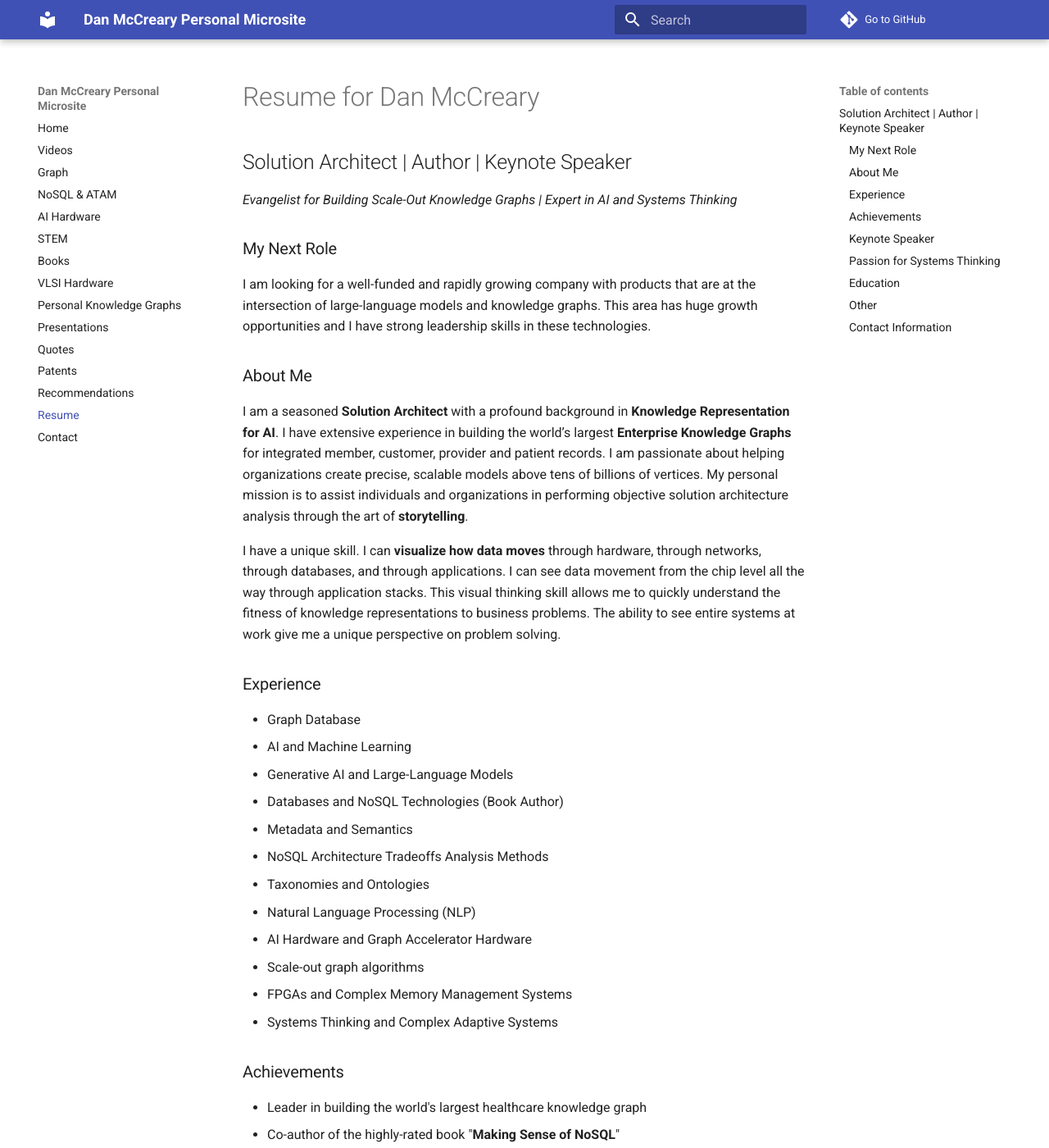
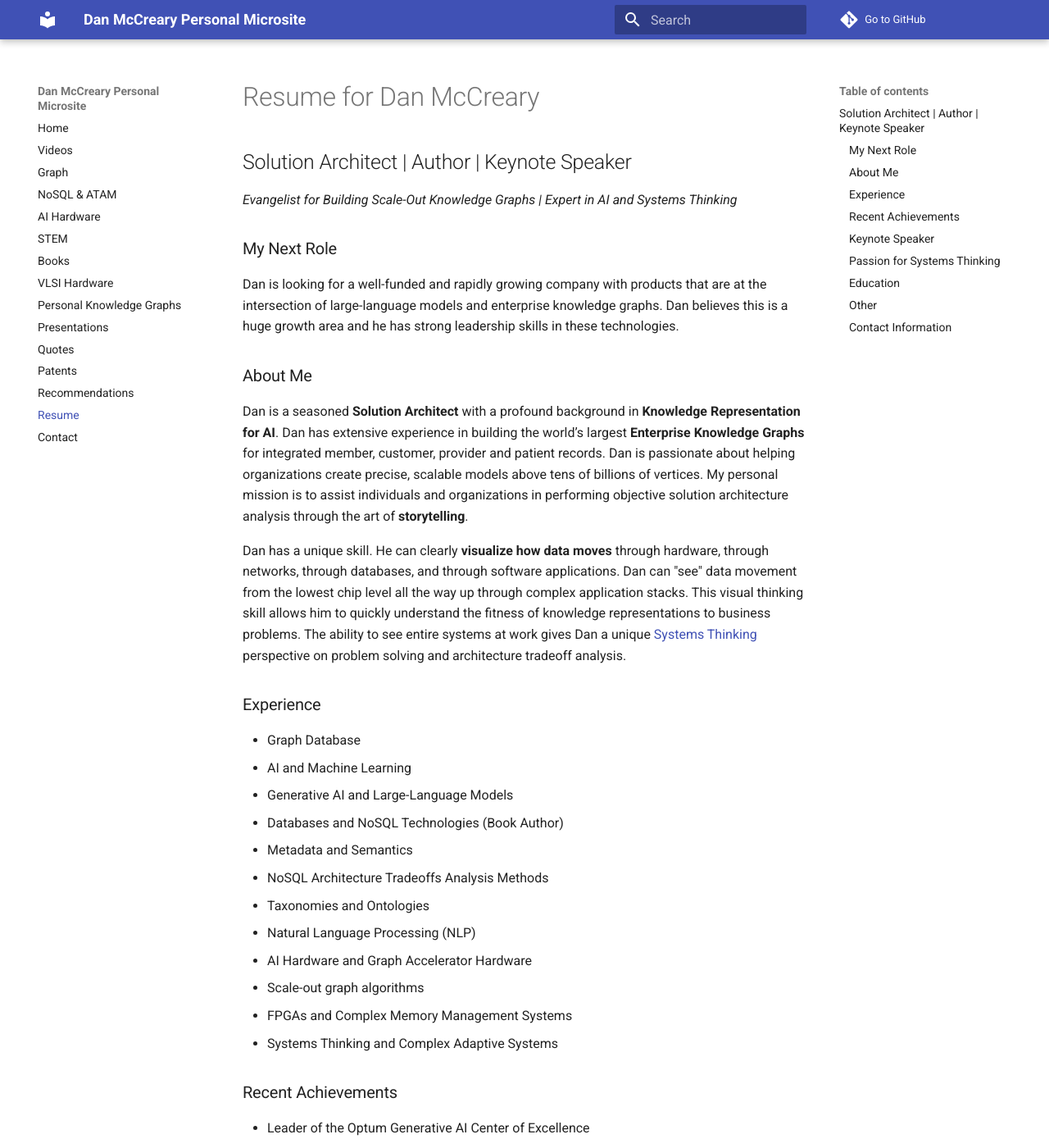
Before and after one commit to dmccreary/dmccreary, an MkDocs documentation site: the page built from docs/resume.md, in a window 1280 px wide and 1400 px high. Shown: the whole window at 82% size. Built offline with MkDocs 1.6.1 and Material for MkDocs 9.7.7, drawn with Linux system fonts in a browser that asks for light colours; comment, search, counter and statistics services are not loaded; some of the changed text lies outside the part shown.

Commit message:
updating content

```diff
--- a/docs/resume.md
+++ b/docs/resume.md
@@ -6,15 +6,15 @@
 
 ### My Next Role
 
-I am looking for a well-funded and rapidly growing company with products that are at the intersection of large-language models and knowledge graphs.  This area has huge growth opportunities and I have strong leadership skills in these technologies.
+Dan is looking for a well-funded and rapidly growing company with products that are at the intersection of large-language models and enterprise knowledge graphs.  Dan believes this is a huge growth area and he has strong leadership skills in these technologies.
 
 ### About Me
 
-I am a seasoned **Solution Architect** with a profound background in **Knowledge Representation for AI**. I have extensive experience in building the world’s largest **Enterprise Knowledge Graphs** for integrated member, customer, provider and patient records. I am passionate about helping organizations create precise, scalable models above tens of billions of vertices. My personal mission is to assist individuals and organizations in performing objective solution architecture analysis through the art of **storytelling**.
+Dan is a seasoned **Solution Architect** with a profound background in **Knowledge Representation for AI**. Dan has extensive experience in building the world’s largest **Enterprise Knowledge Graphs** for integrated member, customer, provider and patient records. Dan is passionate about helping organizations create precise, scalable models above tens of billions of vertices. My personal mission is to assist individuals and organizations in performing objective solution architecture analysis through the art of **storytelling**.
 
-I have a unique skill.  I can **visualize how data moves** through hardware, through networks, through databases, and through applications. I can see data movement from the chip level all the way through application stacks.  This visual thinking skill allows me to quickly understand the fitness of knowledge representations to business problems.
-The ability to see entire systems at work give me a unique perspective
-on problem solving.
+Dan has a unique skill.  He can clearly **visualize how data moves** through hardware, through networks, through databases, and through software applications. Dan can "see" data movement from the lowest chip level all the way up through complex application stacks.  This visual thinking skill allows him to quickly understand the fitness of knowledge representations to business problems.
+The ability to see entire systems at work gives Dan a unique [Systems Thinking](https://dmccreary.github.io/graph-systems-thinking/) perspective on problem solving
+and architecture tradeoff analysis.
 
 ### Experience
 
@@ -31,21 +31,23 @@ on problem solving.
 - FPGAs and Complex Memory Management Systems
 - Systems Thinking and Complex Adaptive Systems
 
-### Achievements
+### Recent Achievements
 
-- Leader in building the world's largest healthcare knowledge graph
+- Leader of the Optum Generative AI Center of Excellence
+- Leader in building the world's largest healthcare knowledge graph (over 25 billion vertices)
+- Champion of semantic search and ontology management (patent holder)
 - Co-author of the highly-rated book "**Making Sense of NoSQL**" [https://www.manning.com/books/making-sense-of-nosql](https://www.manning.com/books/making-sense-of-nosql)
 - Thought leader for the adoption of Enterprise Knowledge Graphs
-- Co-founder of the "**NoSQL Now!**" conference
+- Founder of the [**NoSQL Now!**](https://www.dataversity.net/tag/nosql-now/) conference (now part of Dataversity)
 - Speaker at AI Hardware and advanced memory management conferences
 
 ### Keynote Speaker
 
-I have been a keynote speaker at several prestigious technology conferences, spreading insights and thought leadership on AI, knowledge graphs, and advanced technology solutions.
+Dan has been a keynote speaker at several prestigious technology conferences, spreading insights and thought leadership on AI, enterprise knowledge graphs, and advanced technology solutions.
 
 ### Passion for Systems Thinking
 
-**Systems Thinking** and **Complex Adaptive Systems** are not just principles I work by but are the lenses through which I view the world. I am deeply invested in exploring the interconnections and interactions that govern systems and love elucidating these complex phenomena.
+**Systems Thinking** and **Complex Adaptive Systems** are not just principles Dan works with, but they are the lenses through which he views the world. Dan is deeply invested in exploring the interconnections and interactions that govern large complex systems and he loves elucidating these complex phenomena.
 
 ### Education
 
```
Also changed, not shown: other parts of docs/resume.md (+1 -1 lines).
